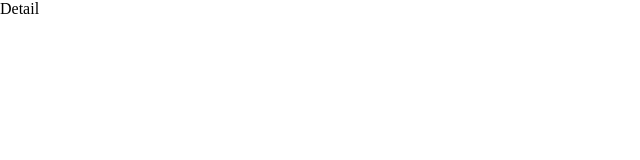
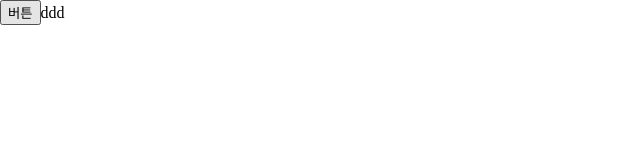
Before and after one commit to newsType/newsType, a React (Create React App) app: page /detail in a window 1280 px wide. Shown: the top 160 px of the page, without its empty margins (0-640 px from the left). Built offline with nearby package versions, Linux system fonts and the light colour scheme.

Commit message:
cors와 readability 피하기

```diff
--- a/src/pages/Detail.tsx
+++ b/src/pages/Detail.tsx
@@ -1,7 +1,63 @@
-import React from 'react';
+import axios from 'axios';
+import React, { useState } from 'react';
+import { JSDOM } from 'jsdom';
+import { Readability } from '@mozilla/readability';
 
 const Detail = () => {
-  return <div>Detail</div>;
+  let mykey: string = 'ed57a57944a24a7589e942ebb82eb3fd';
+  let url: string =
+    'https://newsapi.org/v2/everything?' +
+    'q=tesla&from=2022-12-09&' +
+    'sortBy=publishedAt&' +
+    'apiKey=' +
+    mykey;
+  const headers = {
+    'Access-Control-Allow-Origin': '*',
+    'Content-Type': 'application/x-www-form-urlencoded; charset=UTF-8',
+  };
+
+  return (
+    <div>
+      <button
+        onClick={() => {
+          axios
+            .get(
+              'naver/search.naver?where=nexearch&sm=top_hty&fbm=0&ie=utf8&query=%EC%BD%94%EC%8A%A4%ED%94%BC',
+              // 'lesnumeriques/pro/ces-2023-on-a-teste-le-tunnel-anti-bouchon-d-elon-musk-n202305.html',
+            )
+            .then((data) => {
+              console.log(data.data);
+            });
+          // axios.get(url).then(function (r1) {
+          //   let firstResult = r1.data.articles[0];
+          //   axios
+          //     .get(firstResult.url, {
+          //       headers: {
+          //         'Access-Control-Allow-Origin': '*',
+          //       },
+          //     })
+          //     .then(function (r2) {
+          //       console.log('제발요');
+          //     });
+          // axios.get(firstResult.url).then(function (r2) {
+          //   let dom = new JSDOM(r2.data, {
+          //     url: firstResult.url,
+          //   });
+          //   let article = new Readability(dom.window.document).parse();
+          //   if (article) {
+          //     console.log(article.textContent);
+          //   } else {
+          //     console.log('아니진짜');
+          //   }
+          // });
+          // });
+        }}
+      >
+        버튼
+      </button>
+      ddd
+    </div>
+  );
 };
 
 export default Detail;
--- a/webpack.config.js
+++ b/webpack.config.js
@@ -1,9 +1,12 @@
+import path from 'path';
+
 module.exports = {
   entry: {
     dev: './src/index.tsx',
   },
   output: {
-    filename: './build/index.js',
+    path: path.join(__dirname, 'scripts'),
+    filename: 'bundle.js',
   },
   devtool: 'source-map',
   resolve: {
@@ -15,4 +18,10 @@ module.exports = {
       { test: /\.tsx?$/, loader: 'ts-loader' },
     ],
   },
+  node: {
+    console: 'true',
+    fs: 'empty',
+    net: 'empty',
+    tls: 'empty',
+  },
 };
```
Also changed, not shown: package.json (+10 -0 lines), src/setupProxy.js (added, +13 -0 lines), 1 other file (tests, documents, lock files or other folders).
